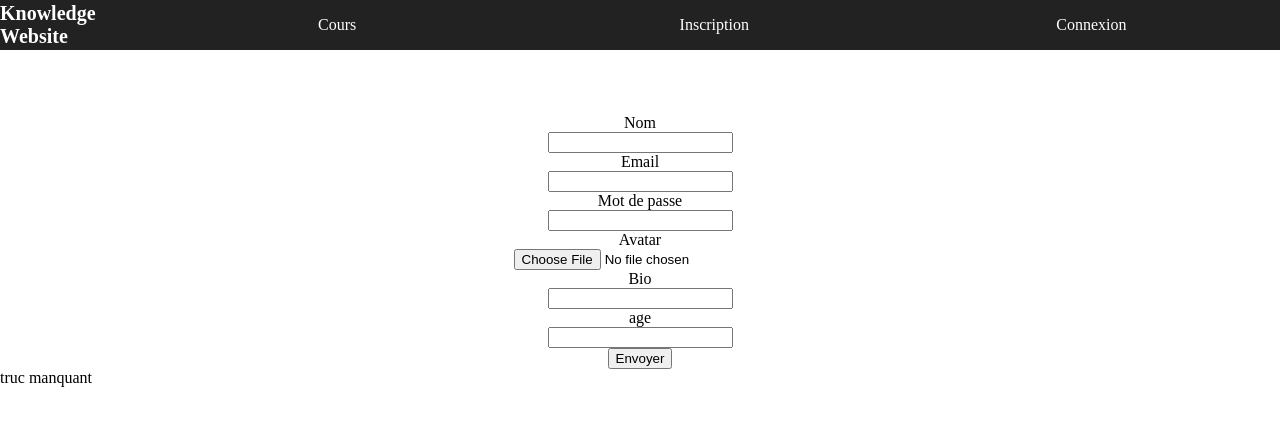
After one commit to Sebastien-M/knowledgewebsite, a PHP site: page /inscription.php in a window 1280 px wide. The commit adds this page. Shown: the top 426 px of the page. Run offline with PHP 8.4, Linux system fonts and the light colour scheme.

Commit message:
connection added

```diff
--- a/classes/Utilisateur.php
+++ b/classes/Utilisateur.php
@@ -11,14 +11,15 @@
  *
  * @author seb
  */
+class Utilisateur {
 
-class Utilisateur {
     protected $nom;
     protected $email;
     protected $avatar;
     protected $bio;
     protected $age;
     protected $id;
+    protected $password;
 
     function __construct($nom, $email, $avatar, $bio, $age, $id) {
         $this->nom = $nom;
@@ -29,53 +30,57 @@ class Utilisateur {
         $this->id = $id;
     }
 
-    /**
+        /**
      * @return mixed
      */
-    public function getId()
-    {
+    public function getId() {
         return $this->id;
     }
 
     /**
      * @return mixed
      */
-    public function getNom()
-    {
+    public function getNom() {
         return $this->nom;
     }
 
     /**
      * @return mixed
      */
-    public function getEmail()
-    {
+    public function getEmail() {
         return $this->email;
     }
 
     /**
      * @return mixed
      */
-    public function getAvatar()
-    {
+    public function getAvatar() {
         return $this->avatar;
     }
 
     /**
      * @return mixed
      */
-    public function getBio()
-    {
+    public function getBio() {
         return $this->bio;
     }
 
     /**
      * @return mixed
      */
-    public function getAge()
-    {
+    public function getAge() {
         return $this->age;
     }
 
 
+    function setPassword($password) {
+        $this->password = $password;
+    }
+
+    function getPassword() {
+        return $this->password;
+    }
+
+
+
 }
--- a/classes/db.php
+++ b/classes/db.php
@@ -11,9 +11,34 @@
  *
  * @author seb
  */
-class db{
+include_once 'Utilisateur.php';
 
-    function saveUser (){
+class db {
 
+    function newUser(Utilisateur $user) {
+
+        $inp = file_get_contents("./json/users.json");
+        $json = json_decode($inp);
+        $json->{$user->getNom()}["email"] = $user->getEmail();
+        $json->{$user->getNom()}["pseudo"] = $user->getNom();
+        $json->{$user->getNom()}["age"] = $user->getAge();
+        $json->{$user->getNom()}["avatar"] = $user->getAvatar();
+        $json->{$user->getNom()}["bio"] = $user->getBio();
+        $json->{$user->getNom()}["id"] = $user->getId();
+        $json->{$user->getNom()}["password"] = $user->getPassword();
+        $jsonData = json_encode($json);
+        file_put_contents("./json/users.json", $jsonData);
     }
+
+    function readUser($username, $password) {
+        $inp = file_get_contents("./json/users.json");
+        $json = json_decode($inp);
+        //PUT SOME SHIT HERE
+        foreach ($json as $key => $value) {
+            if ($value->{"pseudo"} === $username && $value->{"password"} === md5($password)) {
+                echo "connecté";
+            }
+        }
+    }
+
 }
--- /dev/null
+++ b/css/header.css
@@ -0,0 +1,56 @@
+/*
+To change this license header, choose License Headers in Project Properties.
+To change this template file, choose Tools | Templates
+and open the template in the editor.
+*/
+/*
+    Created on : Jun 26, 2017, 3:35:33 PM
+    Author     : seb
+*/
+html,body{
+    margin: 0;
+    padding: 0;
+}
+.navTitle{
+    margin:0;
+    color:white;
+    font-size: 20px;
+}
+header{
+    margin:0;
+    background-color: #222222;
+    display: flex;
+    align-items: center;
+    height: 50px;
+}
+.navMenu{
+    list-style: none;
+    color: white;
+    height: 100%;
+    width: 100%;
+    margin: 0;
+    padding: 0;
+    display: flex;
+    justify-content: space-around;
+    align-items: center;
+}
+.navMenu>li{
+    height: 100%;
+    width: 20%;
+    display: flex;
+    justify-content: center;
+    align-items: center;
+    transition: 0.5s;
+}
+.navMenu>li:hover{
+    background-color: #686868;
+}
+.navMenu>li>a{
+    display: flex;
+    justify-content: center;
+    align-items: center;
+    width: 100%;
+    height: 100%;
+    text-decoration: none;
+    color: white;
+}
--- /dev/null
+++ b/css/inscription.css
@@ -0,0 +1,19 @@
+/*
+To change this license header, choose License Headers in Project Properties.
+To change this template file, choose Tools | Templates
+and open the template in the editor.
+*/
+/*
+    Created on : Jun 26, 2017, 4:22:36 PM
+    Author     : seb
+*/
+
+main{
+    margin-top: 5%;
+}
+form{
+    display: flex;
+    flex-direction: column;
+    justify-content: center;
+    align-items: center;
+}
--- /dev/null
+++ b/inscription.php
@@ -0,0 +1,44 @@
+<!doctype html>
+<html lang="en">
+    <head>
+        <meta charset="UTF-8">
+        <link rel="stylesheet" href="css/header.css"/>
+        <link rel="stylesheet" href="css/inscription.css"/>
+        <title>Document</title>
+    </head>
+    <body>
+        <?php
+        require_once 'website-parts/header.php';
+        ?>
+        <main>
+            <form class="inscription" action=""method="POST">
+                <label for="">Nom</label>
+                <input type="text" name="nom">
+                <label for="">Email</label>
+                <input type="email" name="email">
+                <label for="">Mot de passe</label>
+                <input type="password" name="password">
+                <label for="">Avatar</label>
+                <input type="file" name="avatar">
+                <label for="">Bio</label>
+                <input type="text" name="bio">
+                <label for="">age</label>
+                <input type="number" name="age">
+                <input type="submit" value="Envoyer">
+            </form>
+        </main>
+        <?php
+        include_once 'classes/Utilisateur.php';
+        include_once 'classes/db.php';
+        $save = new db();
+        $randomId = rand(0, 1000000);
+        if (!empty($_POST["nom"]) && !empty($_POST["email"]) && !empty($_POST["password"]) && !empty($_POST["avatar"]) && !empty($_POST["age"])) {
+            $utilisateur = new Utilisateur(htmlspecialchars($_POST["nom"]), htmlspecialchars($_POST["email"]), htmlspecialchars($_POST["avatar"]), htmlspecialchars($_POST["bio"]), htmlspecialchars($_POST["age"]), $randomId);
+            $utilisateur->setPassword(md5(htmlspecialchars($_POST["password"])));
+            $save->newUser($utilisateur);
+        } else {
+            echo "truc manquant";
+        }
+        ?>
+    </body>
+</html>
--- a/json/utilisateurs.json
+++ /dev/null
@@ -1,3 +0,0 @@
-{
-
-}
--- /dev/null
+++ b/website-parts/header.php
@@ -0,0 +1,9 @@
+
+<header>
+    <h1 class="navTitle">Knowledge Website</h1>
+    <ul class="navMenu">
+        <li><a href="./index.php">Cours</a></li>
+        <li><a href="./inscription.php">Inscription</a></li>
+        <li><a href="./connection.php">Connexion</a></li>
+    </ul>
+</header>
```
Also changed, not shown: classes/Articles.php (+9 -9 lines), connection.php (added, +33 -0 lines), index.php (+10 -15 lines), json/users.json (added, +29 -0 lines), users/inscription.php (deleted, +0 -23 lines).
